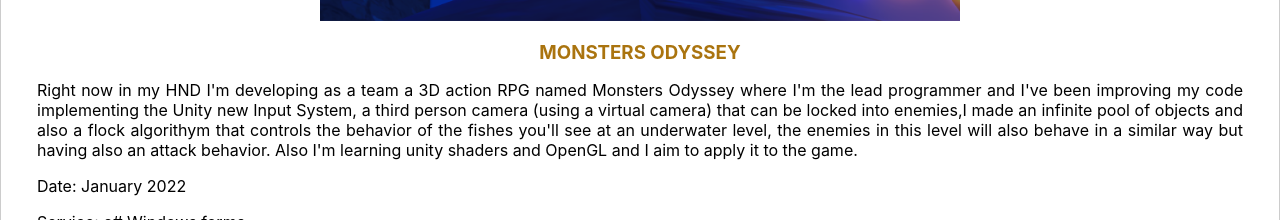
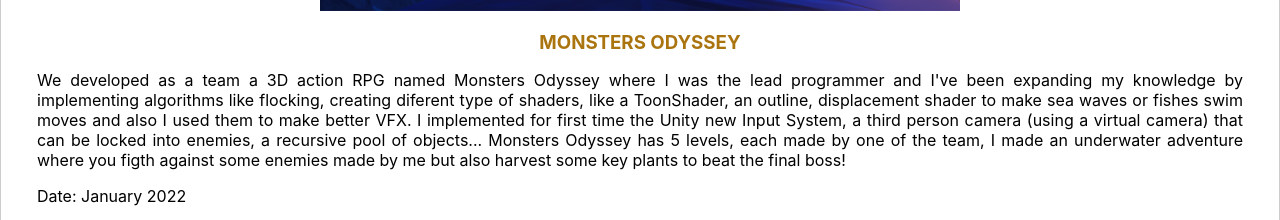
Before and after one commit to AlvaroSotos/RepositorioAlvaroSotos.github.io, a React (Create React App) app: page / in a window 1280 px wide. Both pictures are taken after a click on the picture 640 px from the left and 1832 px from the top of the page. Shown: the part 1876-2096 px from the top of the page. Built offline with nearby package versions, Linux system fonts and the light colour scheme.

Commit message:
actualizacion MonstersOdyssey

```diff
--- a/src/pages/page.js
+++ b/src/pages/page.js
@@ -162,7 +162,11 @@
                 <div className="monsters" onClick={closeModal}>
                     <img className="monsters" src={game} alt="game"></img>
                     <h3>MONSTERS ODYSSEY</h3>
-                    <p>Right now in my HND I'm developing as a team a 3D action RPG named Monsters Odyssey where I'm the lead programmer and I've been improving my code implementing the Unity new Input System, a third person camera (using a virtual camera) that can be locked into enemies,I made an infinite pool of objects and also a flock algorithym that controls the behavior of the fishes you'll see at an underwater level, the enemies in this level will also behave in a similar way but having also an attack behavior. Also I'm learning unity shaders and OpenGL and I aim to apply it to the game.</p>
+                    <p>We developed as a team a 3D action RPG named Monsters Odyssey where I was the lead programmer and I've been expanding my knowledge by
+                      implementing algorithms like flocking, creating diferent type of shaders, like a ToonShader, an outline, displacement shader to make sea
+                      waves or fishes swim moves and also I used them to make better VFX.
+                      I implemented for first time the Unity new Input System, a third person camera (using a virtual camera) that can be locked into enemies, a recursive pool of objects...
+                      Monsters Odyssey has 5 levels, each made by one of the team, I made an underwater adventure where you figth against some enemies made by me but also harvest some key plants to beat the final boss!</p>
                     <p>Date: January 2022</p>
                     <p className="service">Service: c# Windows forms</p>
                 </div>
```
